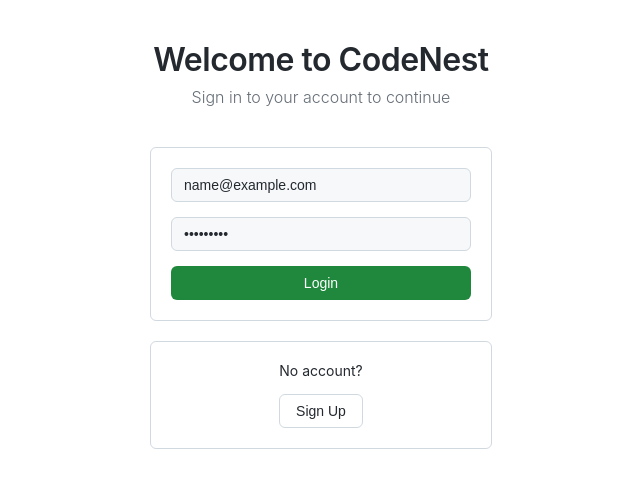
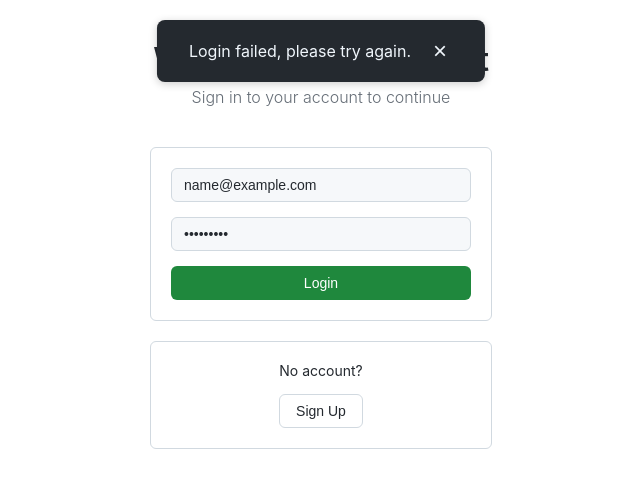
Before and after one commit to Mahir-Hussain/CodeNest, a React (Vite) app in the folder frontend/: page / in a window 1280 px wide. Both pictures are taken after typing "name@example.com", "Sample123" into the empty fields and a click on the button "Login". Shown: the top 488 px of the page, without its empty margins (319-959 px from the left). Built offline with nearby package versions, Linux system fonts and the light colour scheme; no server answers.

Commit message:
custom alert box (work in progress)

```diff
--- a/frontend/src/App.jsx
+++ b/frontend/src/App.jsx
@@ -4,11 +4,9 @@
 import Snippets from './Components/Snippets';
 import { BrowserRouter as Router, Routes, Route } from 'react-router-dom';
 import './App.css';
-import { ThemeProvider } from './Components/ThemeContext';
 
 function App() {
   return (
-    <ThemeProvider>
     <Router>
       <Routes>
         <Route path="/" element={<Login />} />
@@ -16,7 +14,6 @@
         <Route path="/snippets" element={<Snippets />} />
       </Routes>
     </Router>
-    </ThemeProvider>
   );
 }
 
--- /dev/null
+++ b/frontend/src/Components/Alert.css
@@ -0,0 +1,22 @@
+.custom-alert {
+  position: fixed;
+  top: 20px;
+  left: 50%;
+  transform: translateX(-50%);
+  background: #24292f;
+  color: #f0f6fc;
+  padding: 16px 32px;
+  border-radius: 8px;
+  box-shadow: 0 2px 8px rgba(0,0,0,0.2);
+  z-index: 1000;
+  display: flex;
+  align-items: center;
+  gap: 16px;
+}
+.close-btn {
+  background: transparent;
+  border: none;
+  color: #f0f6fc;
+  font-size: 1.5rem;
+  cursor: pointer;
+}
--- /dev/null
+++ b/frontend/src/Components/Alert.jsx
@@ -0,0 +1,13 @@
+import './Alert.css';
+
+function Alert({ message, onClose }) {
+  if (!message) return null;
+  return (
+    <div className="custom-alert">
+      <span>{message}</span>
+      <button className="close-btn" onClick={onClose}>×</button>
+    </div>
+  );
+}
+
+export default Alert;
--- a/frontend/src/Components/Login.jsx
+++ b/frontend/src/Components/Login.jsx
@@ -1,9 +1,11 @@
 import { useState, useEffect } from 'react';
 import { useNavigate } from 'react-router-dom';
+import Alert from './Alert';
 
 function Login(){
   const [email, setEmail] = useState("");
   const [password, setPassword] = useState("");
+  const [alertMessage, setAlertMessage] = useState("");
   const navigate = useNavigate();
 
   useEffect(() => {
@@ -30,7 +32,7 @@
       // Server responded with error status like 400, 500 etc
       const errorText = await response.text();
       console.error("HTTP error response:", errorText);
-      alert("Login failed: server error");
+      setAlertMessage("Login failed: server error");
       return;
     }
 
@@ -42,20 +44,23 @@
       localStorage.setItem("authToken", result.token);
       localStorage.setItem("userId", result.userid);
 
-      alert("Login successful!");
-      navigate("/snippets", { replace: true }); // prevents "Back" to login
+      setAlertMessage("Login successful!");
+      setTimeout(() => {
+        navigate("/snippets", { replace: true });
+      }, 1000);
     } else {
-      alert(result.error || "Login failed - invalid credentials");
+      setAlertMessage(result.error || "Login failed - invalid credentials");
     }
   } catch (error) {
     console.error("Fetch/login error:", error);
-    alert("Login failed, please try again.");
+    setAlertMessage("Login failed, please try again.");
   }
 }
 
 
 return (
   <>
+    <Alert message={alertMessage} onClose={() => setAlertMessage("")} />
     <div className="welcome-header">
       <h1>Welcome to CodeNest</h1>
       <p>Sign in to your account to continue</p>
```
Lines whose indentation alone changed are shown as unchanged.
